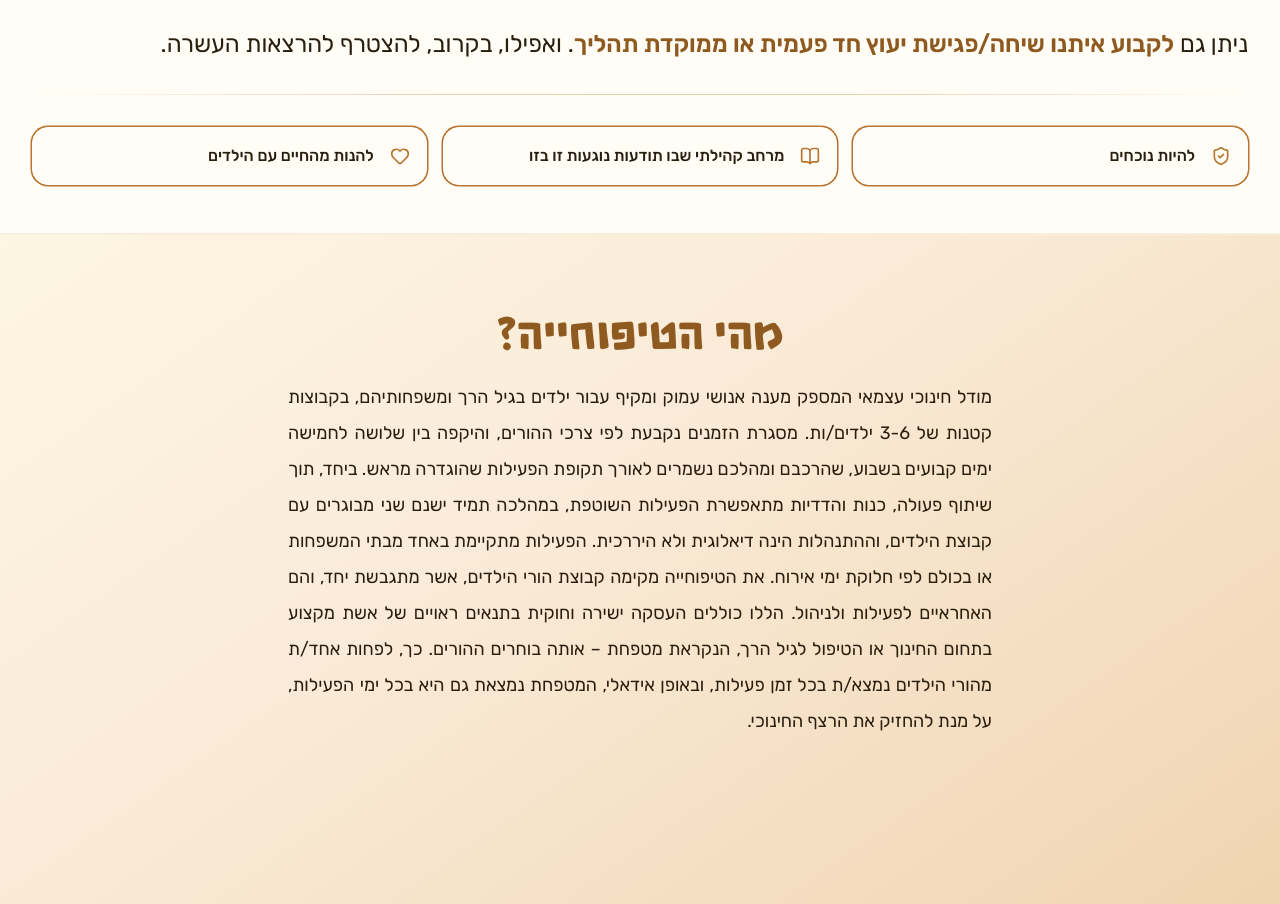
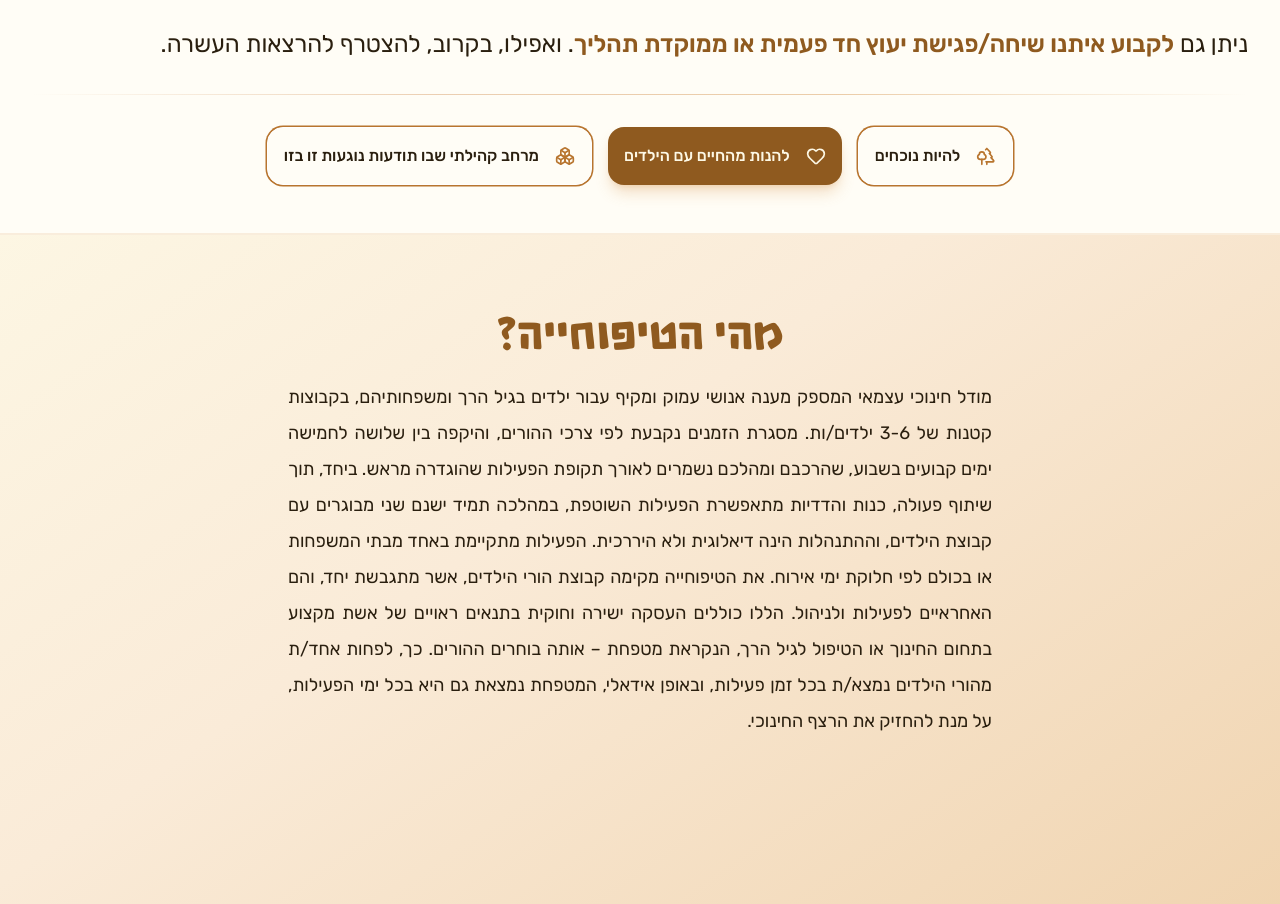
Before and after one commit to Aviv-Ratzon/tslil-website, a Next.js app: page / in a window 1280 px wide. Shown: the part 3080-3984 px from the top of the page. Built offline with nearby package versions, Linux system fonts and the light colour scheme.

Commit message:
final change

```diff
--- a/components/hero-section.tsx
+++ b/components/hero-section.tsx
@@ -1,8 +1,15 @@
-import { BookOpen, Heart, ShieldCheck } from "lucide-react";
+import { Boxes, Heart, Trees } from "lucide-react";
 import { ButtonLink } from "@/components/site";
 import { RichContentBody } from "@/components/rich-text";
 import { HeroImageRotator } from "@/components/hero-image-rotator";
 import { homepageSections } from "@/lib/content";
+import { cn } from "@/lib/utils";
+
+const heroHighlights = [
+  { label: "להיות נוכחים", icon: Trees },
+  { label: "להנות מהחיים עם הילדים", icon: Heart, accent: true },
+  { label: "מרחב קהילתי שבו תודעות נוגעות זו בזו", icon: Boxes },
+] as const;
 
 export function HeroSection() {
   return (
@@ -47,15 +54,19 @@ export function HeroSection() {
             <RichContentBody blocks={homepageSections.heroWhatIs.body} />
           </div>
           <div className="soft-divider my-8" />
-          <div className="grid gap-4 sm:grid-cols-3">
-            {[
-              ["להיות נוכחים", ShieldCheck],
-              ["מרחב קהילתי שבו תודעות נוגעות זו בזו", BookOpen],
-              ["להנות מהחיים עם הילדים", Heart],
-            ].map(([label, Icon]) => (
-              <div key={label as string} className="framed-box flex items-center gap-4 rounded-2xl bg-paper/90 p-4">
-                <Icon className="h-5 w-5 shrink-0 text-brand-dark" aria-hidden />
-                <span className="font-medium text-ink">{label as string}</span>
+          <div className="flex flex-wrap justify-center gap-4">
+            {heroHighlights.map(({ label, icon: Icon, accent }) => (
+              <div
+                key={label}
+                className={cn(
+                  "inline-flex w-fit max-w-full items-center gap-4 rounded-2xl p-4",
+                  accent
+                    ? "bg-brand-darker text-cream shadow-lg shadow-brand/30"
+                    : "framed-box bg-paper/90",
+                )}
+              >
+                <Icon className={cn("h-5 w-5 shrink-0", accent ? "text-cream" : "text-brand-dark")} aria-hidden />
+                <span className={cn("font-medium", accent ? "text-cream" : "text-ink")}>{label}</span>
               </div>
             ))}
           </div>
```
